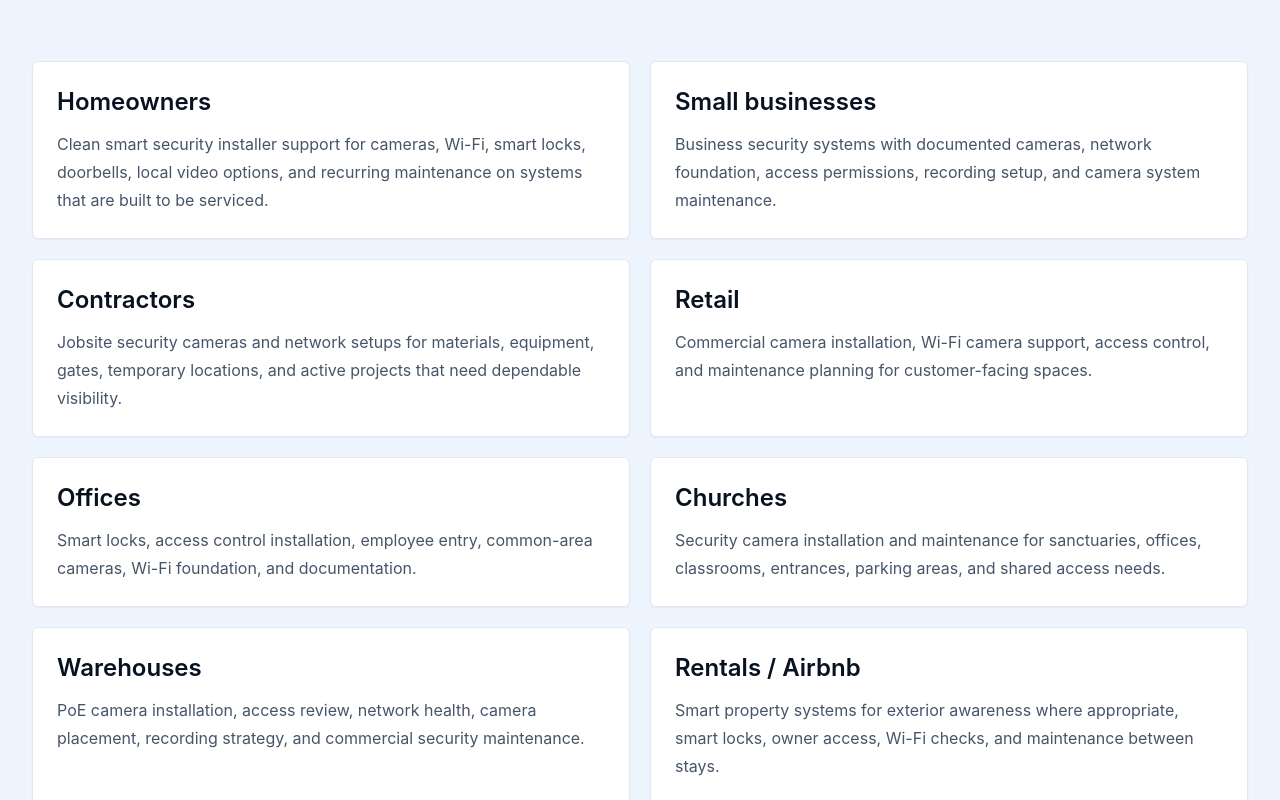
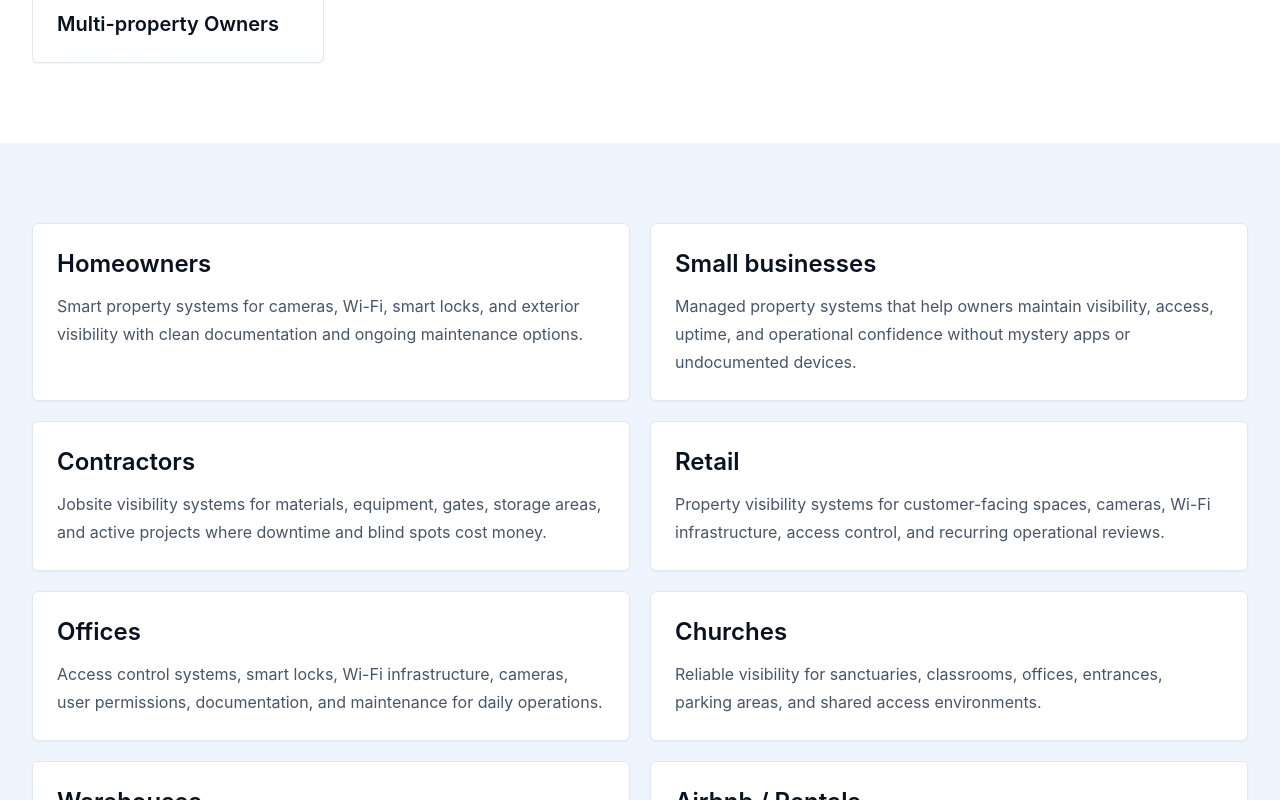
Before and after one commit to Lancesic/sentinel-property-systems, a Next.js app: page /industries in a window 1280 px wide. Shown: the part 1260-2060 px from the top of the page. Built offline with nearby package versions, Linux system fonts and the light colour scheme.

Commit message:
Reposition site data around managed property infrastructure

```diff
--- a/components/data.ts
+++ b/components/data.ts
@@ -1,29 +1,31 @@
 import { BatteryWarning, Building2, Camera, CheckCircle2, Church, CloudOff, Construction, DoorOpen, EyeOff, FileText, Home, KeyRound, LockKeyhole, MonitorCheck, Network, RadioTower, RefreshCcw, Router, ShieldCheck, Store, Warehouse, WifiOff, Wrench } from "lucide-react";
 
 export const problems = [
-  { title: "Undocumented wiring", icon: FileText },
   { title: "Offline cameras", icon: CloudOff },
-  { title: "Weak Wi-Fi", icon: WifiOff },
-  { title: "App and password confusion", icon: LockKeyhole },
+  { title: "Weak Wi-Fi coverage", icon: WifiOff },
+  { title: "Unknown passwords", icon: LockKeyhole },
+  { title: "Unlabeled systems", icon: FileText },
   { title: "Dead batteries", icon: BatteryWarning },
-  { title: "Poor camera placement", icon: EyeOff },
-  { title: "Cheap hardware", icon: MonitorCheck },
-  { title: "No maintenance plan", icon: RefreshCcw }
+  { title: "Unsupported hardware", icon: MonitorCheck },
+  { title: "Poor camera visibility", icon: EyeOff },
+  { title: "No maintenance ownership", icon: RefreshCcw }
 ];
 
-export const services = [
-  { title: "New Security Camera Installations", icon: Camera, copy: "Clean PoE camera systems, doorbell cameras, remote viewing, recording setup, and camera placement planning." },
-  { title: "Wi-Fi & Network Foundation", icon: Network, copy: "Routers, access points, PoE switches, cabling, and network layouts designed to support cameras and smart devices." },
-  { title: "Smart Locks & Access Control", icon: KeyRound, copy: "Keypads, smart locks, access permissions, gates, employee entry, and controlled access setup." },
-  { title: "Maintenance Plans", icon: ShieldCheck, copy: "Routine system checks, camera health review, update support, battery planning, access review, and priority support." },
-  { title: "Jobsite & Contractor Systems", icon: Construction, copy: "Temporary or permanent camera/network setups for contractors, material storage, gates, and active project locations." },
-  { title: "Legacy System Evaluation", icon: Wrench, copy: "We review existing systems and recommend repair, stabilization, upgrade, or replacement. We do not promise unlimited repair on unsupported or unsafe legacy systems." }
+export const systems = [
+  { title: "Smart Camera Systems", icon: Camera, copy: "PoE-first camera systems, remote viewing, recording infrastructure, camera placement planning, and visibility optimization." },
+  { title: "Network & Wi-Fi Infrastructure", icon: Network, copy: "Gateways, PoE switches, access points, structured connectivity, and security-focused network design." },
+  { title: "Smart Locks & Access Control", icon: KeyRound, copy: "Controlled entry systems, keypads, smart locks, employee access, gate management, and permission-based access." },
+  { title: "Property Visibility Systems", icon: RadioTower, copy: "Integrated visibility environments for homes, offices, retail, warehouses, contractors, and jobsites." },
+  { title: "System Documentation", icon: FileText, copy: "Device inventory, access handoff, topology mapping, visibility planning, and maintenance records." },
+  { title: "Maintenance Plans", icon: ShieldCheck, copy: "Recurring operational reviews, system health checks, update guidance, support, and infrastructure upkeep." }
 ];
 
+export const services = systems;
+
 export const plans = [
-  { name: "Sentinel Checkup", audience: "Best for new customers or existing properties.", cta: "Book a Checkup", features: ["Current system review", "Camera and Wi-Fi check", "Device inventory", "App/access review", "Blind spot notes", "Repair vs upgrade recommendation"] },
-  { name: "Sentinel Care", audience: "Best for homes and small offices with Sentinel-installed or approved systems.", cta: "Request Maintenance", featured: true, features: ["Quarterly system review", "Camera health check", "Battery/device check", "Firmware/update guidance", "App and access support", "Priority troubleshooting"] },
-  { name: "Sentinel Business Guardian", audience: "Best for businesses, churches, offices, warehouses, and contractor properties.", cta: "Get Business Plan", features: ["Monthly or quarterly maintenance", "Camera/network health review", "Access control support", "User/access permission review", "Incident support", "Priority service", "Upgrade planning"] }
+  { name: "Sentinel Checkup", audience: "New customer evaluation or property assessment.", cta: "Book a Checkup", features: ["Camera review", "Wi-Fi review", "Device inventory", "Blind spot analysis", "Access review", "Repair vs replacement guidance", "Maintenance eligibility evaluation"] },
+  { name: "Sentinel Care", audience: "Homes and small offices with Sentinel-installed or approved systems.", cta: "Request Maintenance", featured: true, features: ["Quarterly operational review", "Camera health checks", "Device and battery review", "Update guidance", "App/access support", "Priority troubleshooting"] },
+  { name: "Sentinel Business Guardian", audience: "Businesses, warehouses, contractors, churches, offices, retail, and multi-property operations.", cta: "Get Business Plan", features: ["Monthly or quarterly maintenance", "Network and camera health reviews", "Access-control support", "User permission reviews", "Incident support", "Annual optimization planning", "Priority response"] }
 ];
 
 export const industries = [
@@ -34,27 +36,31 @@ export const industries = [
   { title: "Churches", icon: Church },
   { title: "Warehouses", icon: Warehouse },
   { title: "Contractors & Jobsites", icon: Construction },
-  { title: "Rentals / Airbnb", icon: DoorOpen }
+  { title: "Airbnb / Rentals", icon: DoorOpen },
+  { title: "Multi-property Owners", icon: Building2 }
 ];
 
-export const serviceDetails = [
-  { title: "New Camera System Installation", icon: Camera, copy: "Security camera installation for homes, offices, churches, warehouses, retail, and jobsite properties. We design clean PoE camera installation layouts, recording options, remote viewing, and camera placement around coverage and maintainability." },
-  { title: "Network & Wi-Fi Foundation", icon: Router, copy: "Smart security depends on the network underneath it. We design router, access point, PoE switch, cabling, and Wi-Fi layouts that support cameras, smart locks, access control, and remote management-ready systems." },
-  { title: "Smart Locks & Access Control", icon: KeyRound, copy: "Smart lock installer and access control installation for keypads, gates, office entry, employee permissions, schedules, rental access, and controlled property access." },
-  { title: "Jobsite Security Systems", icon: Construction, copy: "Camera and network systems for contractors, material storage, active project locations, gates, equipment yards, and temporary or permanent jobsite security cameras." },
-  { title: "System Documentation", icon: FileText, copy: "Clear device lists, network layout notes, camera placement notes, app/admin access documentation, and maintenance recommendations so the system does not become a mystery later." },
-  { title: "Maintenance Plans", icon: ShieldCheck, copy: "Camera system maintenance and property technology maintenance for Sentinel-installed, Sentinel-upgraded, or Sentinel-approved systems after evaluation." },
-  { title: "Legacy System Evaluation", icon: Wrench, copy: "Existing system evaluation for cameras, DVRs, wiring, Wi-Fi, locks, and access control. We recommend stabilize, replace components, upgrade to a supported system, or start fresh." },
-  { title: "Approved Hardware Stack", icon: CheckCircle2, copy: "We prefer standardized, serviceable camera and network ecosystems: clean PoE-based security systems, locally stored video options, managed Wi-Fi, access control, and hardware that can be supported over time." }
+export const systemDetails = [
+  { title: "Camera Infrastructure", icon: Camera, copy: "PoE camera installation, camera placement planning, recording strategy, local video options, remote viewing, and visibility optimization for modern properties." },
+  { title: "Network & Wi-Fi Foundation", icon: Router, copy: "Gateways, access points, PoE switches, structured connectivity, Wi-Fi infrastructure, and smart property networks designed around reliability." },
+  { title: "Smart Access Systems", icon: KeyRound, copy: "Access control systems, smart locks, keypads, gate access, user permissions, employee access, and controlled entry handoff." },
+  { title: "Property Visibility Architecture", icon: RadioTower, copy: "A full visibility plan that connects cameras, Wi-Fi, access, dashboards, documentation, and maintenance into one supportable environment." },
+  { title: "Jobsite Visibility Systems", icon: Construction, copy: "Jobsite visibility systems for contractors, material storage, gates, temporary projects, equipment yards, and active construction sites." },
+  { title: "Structured Cabling & PoE", icon: Network, copy: "Clean PoE-first design, labeled equipment where practical, organized network layouts, and infrastructure built to be maintained." },
+  { title: "Documentation & Operational Handoff", icon: FileText, copy: "Device inventories, topology notes, admin/app handoff, camera placement documentation, maintenance records, and upgrade path planning." },
+  { title: "Maintenance Readiness", icon: CheckCircle2, copy: "Approved hardware stack thinking, remote support readiness, maintenance-ready infrastructure, and long-term operational visibility planning." }
 ];
 
+export const serviceDetails = systemDetails;
+
 export const industryDetails = [
-  ["Homeowners", "Clean smart security installer support for cameras, Wi-Fi, smart locks, doorbells, local video options, and recurring maintenance on systems that are built to be serviced."],
-  ["Small businesses", "Business security systems with documented cameras, network foundation, access permissions, recording setup, and camera system maintenance."],
-  ["Contractors", "Jobsite security cameras and network setups for materials, equipment, gates, temporary locations, and active projects that need dependable visibility."],
-  ["Retail", "Commercial camera installation, Wi-Fi camera support, access control, and maintenance planning for customer-facing spaces."],
-  ["Offices", "Smart locks, access control installation, employee entry, common-area cameras, Wi-Fi foundation, and documentation."],
-  ["Churches", "Security camera installation and maintenance for sanctuaries, offices, classrooms, entrances, parking areas, and shared access needs."],
-  ["Warehouses", "PoE camera installation, access review, network health, camera placement, recording strategy, and commercial security maintenance."],
-  ["Rentals / Airbnb", "Smart property systems for exterior awareness where appropriate, smart locks, owner access, Wi-Fi checks, and maintenance between stays."]
+  ["Homeowners", "Smart property systems for cameras, Wi-Fi, smart locks, and exterior visibility with clean documentation and ongoing maintenance options."],
+  ["Small businesses", "Managed property systems that help owners maintain visibility, access, uptime, and operational confidence without mystery apps or undocumented devices."],
+  ["Contractors", "Jobsite visibility systems for materials, equipment, gates, storage areas, and active projects where downtime and blind spots cost money."],
+  ["Retail", "Property visibility systems for customer-facing spaces, cameras, Wi-Fi infrastructure, access control, and recurring operational reviews."],
+  ["Offices", "Access control systems, smart locks, Wi-Fi infrastructure, cameras, user permissions, documentation, and maintenance for daily operations."],
+  ["Churches", "Reliable visibility for sanctuaries, classrooms, offices, entrances, parking areas, and shared access environments."],
+  ["Warehouses", "PoE camera installation, network health, access review, recording strategy, camera coverage, and infrastructure maintenance for larger spaces."],
+  ["Airbnb / Rentals", "Smart locks, Wi-Fi checks, exterior visibility where appropriate, owner access, and documented systems between guest stays."],
+  ["Multi-property owners", "Standardized smart property infrastructure across multiple sites so systems are easier to support, maintain, and improve over time."]
 ];
```
